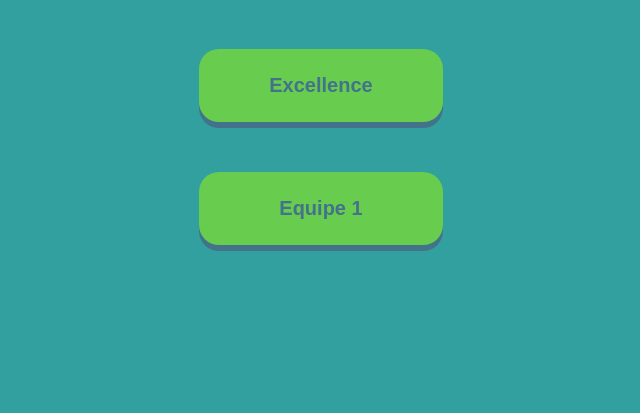
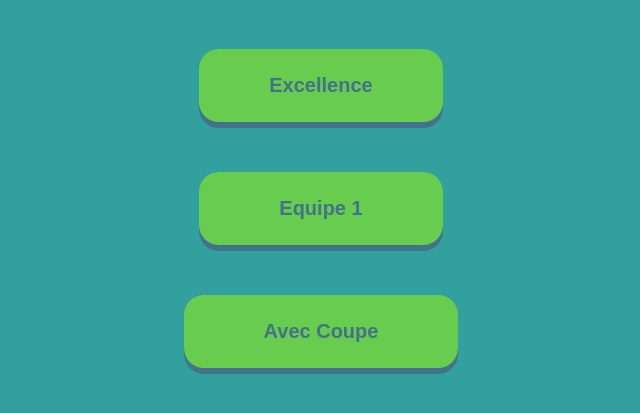
Before and after one commit to scanbasketng/scanu18, a plain HTML site: page index.html in a window 1280 px wide. Shown: the part 147-560 px from the top of the page, without its empty margins (319-959 px from the left). Drawn offline with Linux system fonts and the light colour scheme.

Commit message:
Update index.html

```diff
--- a/index.html
+++ b/index.html
@@ -88,6 +88,9 @@ h2 {
     <button class="bt" type="button" onclick="window.location.href='https://scanbasketng.github.io/statsexc/'">Excellence</button>
     <!-- Équipe 1 -->
     <button class="btn" type="button" onclick="window.location.href='https://scanbasketng.github.io/statscenter/'">Equipe 1</button>
+  <!-- Équipe 1 -->
+    <button class="btn" type="button" onclick="window.location.href='https://scanbasketng.github.io/statscenter/'">Avec Coupe</button>
+
 
 </div>
 </body>
```
